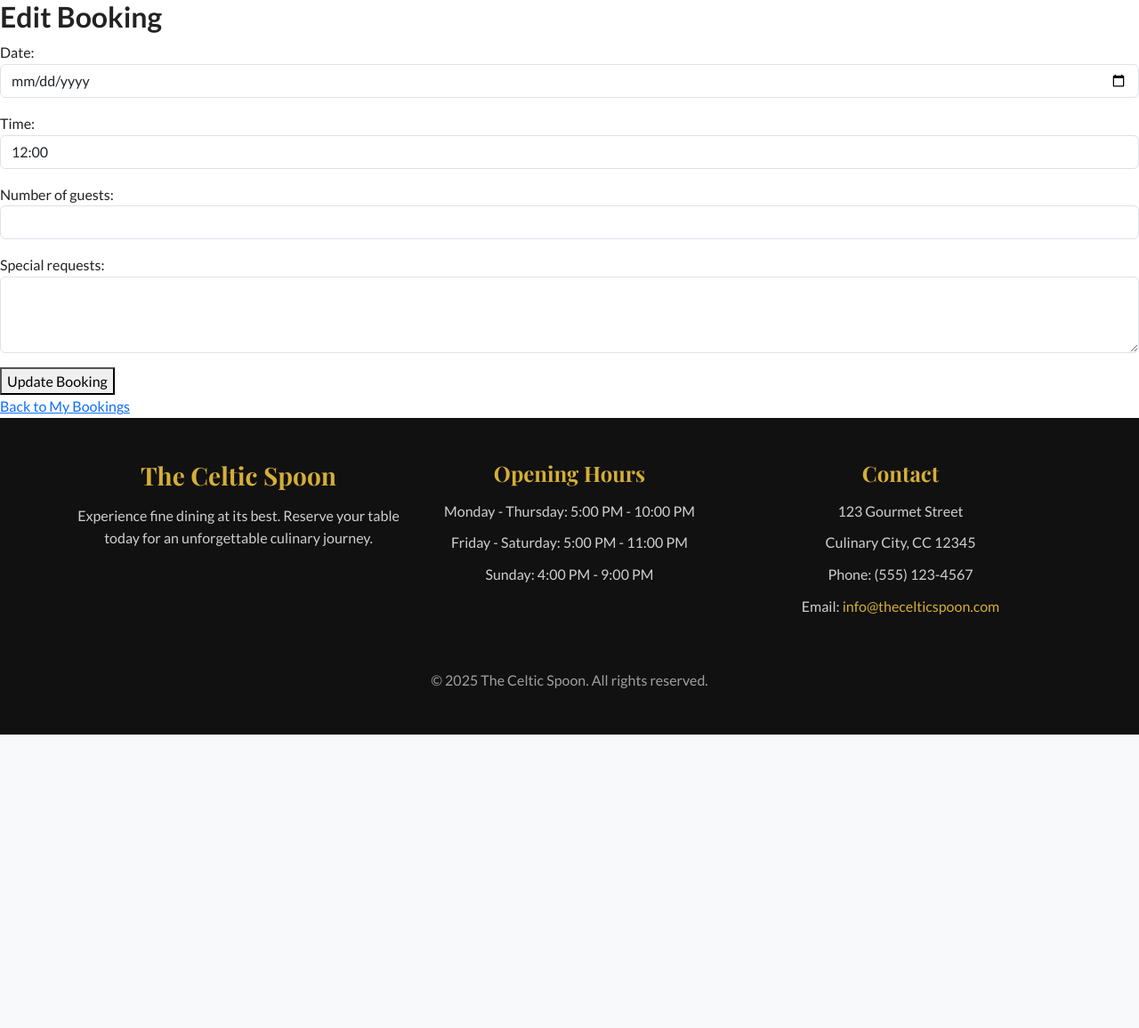
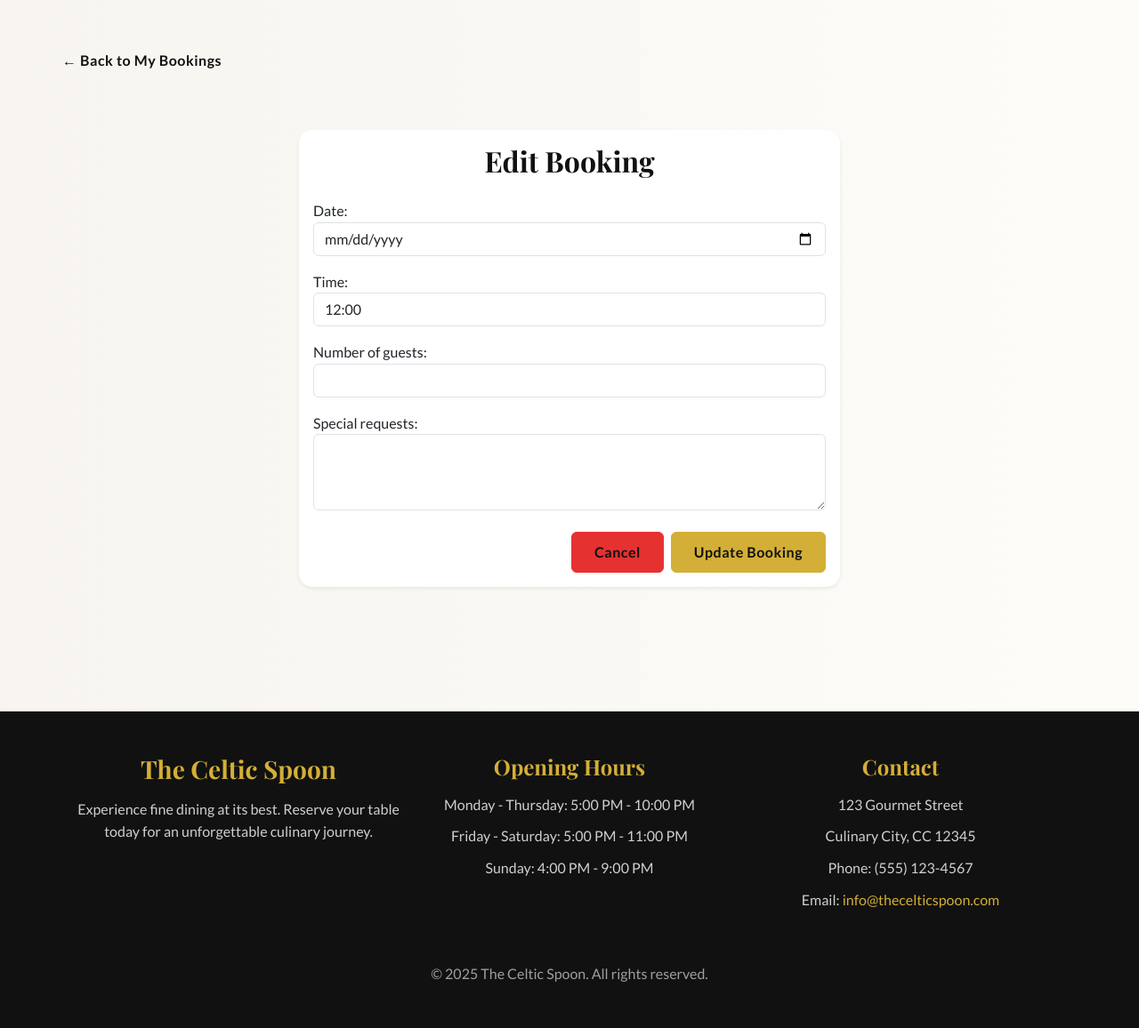
Before and after one commit to PDennise/the_celtic_spoon, a Django app: template apps/booking/templates/booking/update_booking.html in a window 1280 px wide. Shown: the part 66-1222 px from the top of the page at 89% size. Before the commit the page ends 892 px from the top, so only its background shows below. Run offline with Django 5.2, Linux system fonts and the light colour scheme; the template is opened without the code that fills it: values that come from a table or form of the project are taken from there, others are empty; some libraries are stand-ins or nearby versions.

Commit message:
Update edit(update) page

```diff
--- a/apps/booking/templates/booking/update_booking.html
+++ b/apps/booking/templates/booking/update_booking.html
@@ -1,20 +1,55 @@
 {% extends 'base.html' %}
 {% load static %}
 
-{% block title %} Edit Booking{% endblock %}
+{% block title %}Edit Booking{% endblock %}
 
 {% block content %}
+<div class="booking-page">
+    <div class="back-home">
+        <a href="{% url 'my_bookings' %}">
+            ← Back to My Bookings
+        </a>
+    </div>
 
-<h2>Edit Booking</h2>
+    <div class="row justify-content-center">
+        <div class="col-md-6">
+            <div class="card shadow-sm">
+                <div class="card-body">
+                    <h2 class="card-title mb-4 text-center">Edit Booking</h2>
 
-<form method="post">
-    {% csrf_token %}
+                    <form method="post" novalidate>
+                        {% csrf_token %}
 
-    {{ form.as_p }}
+                        {% if form.non_field_errors %}
+                        <div class="alert alert-danger">
+                            {% for error in form.non_field_errors %}
+                            {{ error }}
+                            {% endfor %}
+                        </div>
+                        {% endif %}
 
-    <button type="submit">Update Booking</button>
-</form>
+                        {% for field in form %}
+                        <div class="mb-3">
+                            {{ field.label_tag }}
+                            {{ field }}
+                            {% if field.errors %}
+                            <div class="text-danger small mt-1">
+                                {% for error in field.errors %}
+                                {{ error }}
+                                {% endfor %}
+                            </div>
+                            {% endif %}
+                        </div>
+                        {% endfor %}
 
-<a href="{% url 'my_bookings' %}">Back to My Bookings</a>
-
+                        <div class="d-flex gap-2 justify-content-end mt-4">
+                            <a href="{% url 'my_bookings' %}" class="btn cancel">Cancel</a>
+                            <button type="submit" class="btn">Update Booking</button>
+                        </div>
+                    </form>
+                </div>
+            </div>
+        </div>
+    </div>
+</div>
 {% endblock %}
```
